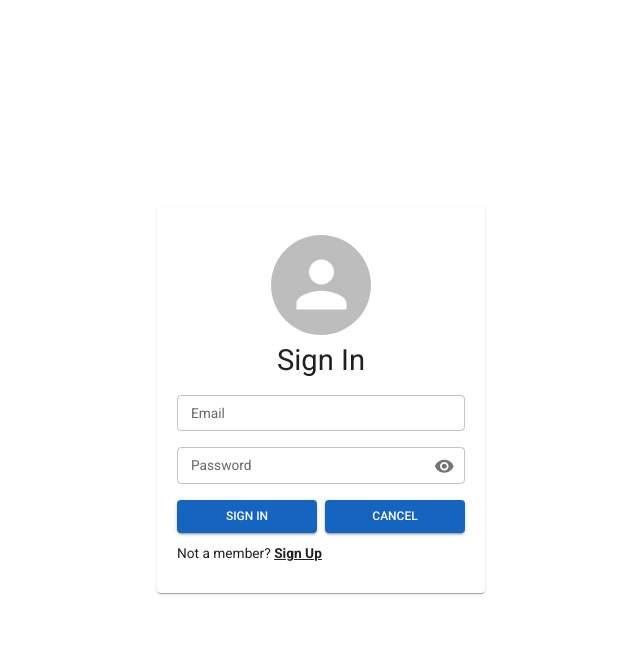
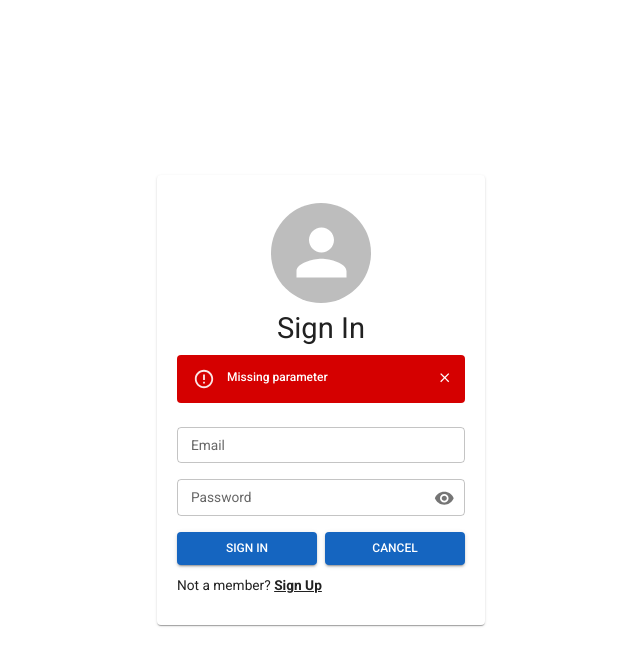
Before and after one commit to amuliawijaya23/kotamobil, a React (Vite) app: page /login in a window 1280 px wide. Both pictures are taken after a click on the button "SIGN IN". Shown: the top 666 px of the page, without its empty margins (319-959 px from the left). Built offline with nearby package versions, Linux system fonts and the light colour scheme.

Commit message:
adds error alert and clear error function

```diff
--- /dev/null
+++ b/src/components/Authentication/ErrorAlert/index.tsx
@@ -0,0 +1,38 @@
+import React from 'react';
+import { Collapse, Alert, IconButton } from '@mui/material';
+import CloseIcon from '@mui/icons-material/Close';
+
+interface ErrorAlertProps {
+  error: string;
+  handleClearError: () => void;
+}
+
+const ErrorAlert = ({ error, handleClearError }: ErrorAlertProps) => {
+  const handleMouseDownClose = (event: React.MouseEvent<HTMLButtonElement>) => {
+    event.preventDefault();
+  };
+
+  return (
+    <Collapse in={Boolean(error)} sx={{ width: '100%', mt: 1, mb: 1 }}>
+      <Alert
+        severity="error"
+        variant="filled"
+        action={
+          <IconButton
+            aria-label="close alert"
+            color="inherit"
+            size="small"
+            onClick={handleClearError}
+            onMouseDown={handleMouseDownClose}
+          >
+            <CloseIcon fontSize="inherit" />
+          </IconButton>
+        }
+      >
+        {error}
+      </Alert>
+    </Collapse>
+  );
+};
+
+export default ErrorAlert;
--- a/src/hooks/useAuthData.ts
+++ b/src/hooks/useAuthData.ts
@@ -18,6 +18,10 @@ const useAuthData = () => {
 
   const dispatch = useAppDispatch();
   const navigate = useNavigate();
+
+  const handleClearError = () => {
+    setError('');
+  };
 
   const handleOnChangeFirstName = (
     event: React.ChangeEvent<HTMLInputElement | HTMLTextAreaElement>,
@@ -93,6 +97,7 @@ const useAuthData = () => {
     password,
     confirmPassword,
     error,
+    handleClearError,
     handleOnChangeFirstName,
     handleOnChangeLastName,
     handleOnChangeEmail,
--- a/src/pages/Login/index.tsx
+++ b/src/pages/Login/index.tsx
@@ -11,6 +11,7 @@ import React from 'react';
 
 import EmailInput from '~/components/Authentication/EmailInput';
 import PasswordInput from '~/components/Authentication/PasswordInput';
+import ErrorAlert from '~/components/Authentication/ErrorAlert';
 
 import useAuthData from '~/hooks/useAuthData';
 
@@ -19,6 +20,8 @@ const Login = () => {
     email,
     isValidEmail,
     password,
+    error,
+    handleClearError,
     handleOnChangeEmail,
     handleOnChangePassword,
     handleLogin,
@@ -62,6 +65,7 @@ const Login = () => {
               <Typography variant="h4" component="h1">
                 Sign In
               </Typography>
+              <ErrorAlert error={error} handleClearError={handleClearError} />
             </Grid>
             <Grid xs={12}>
               <EmailInput
```
